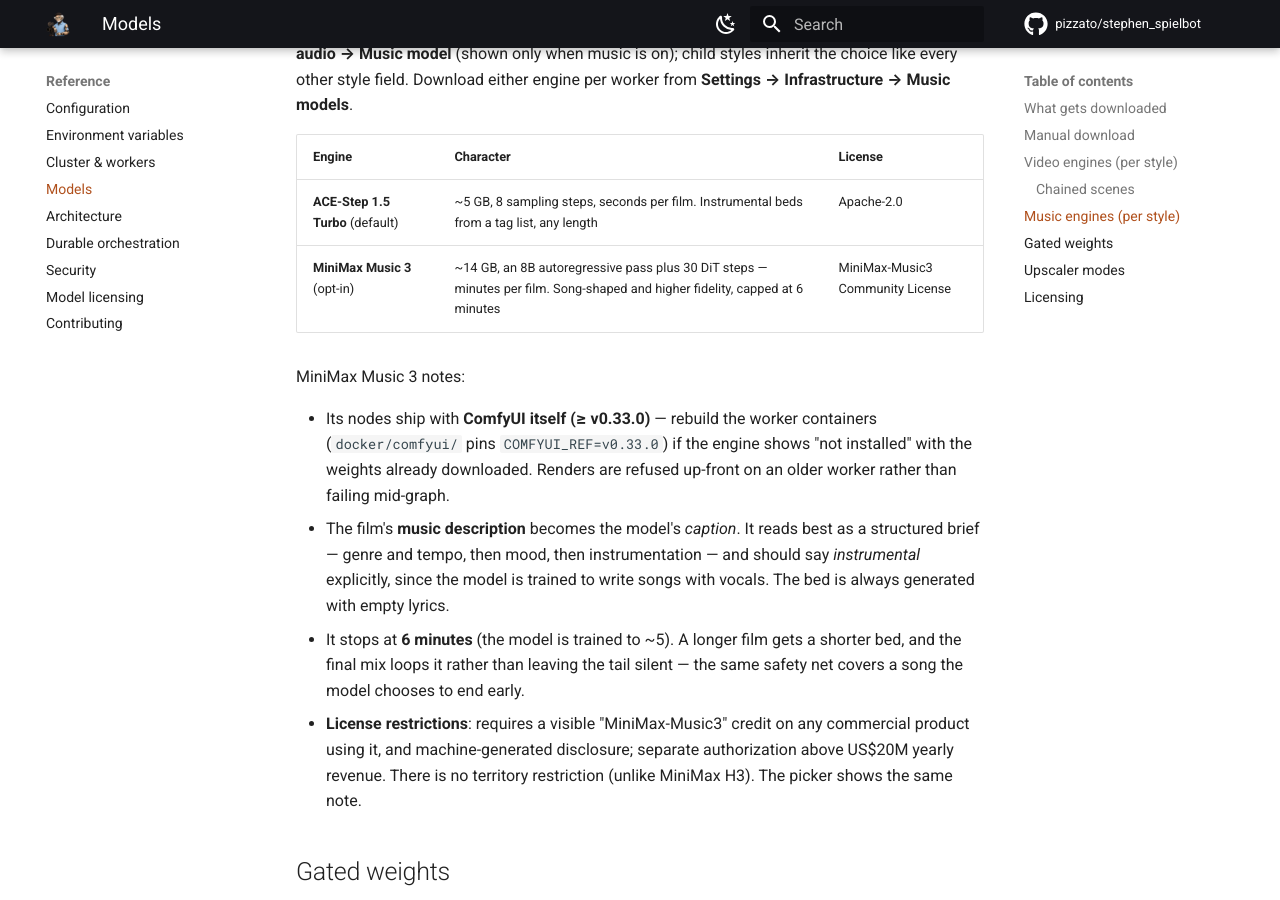
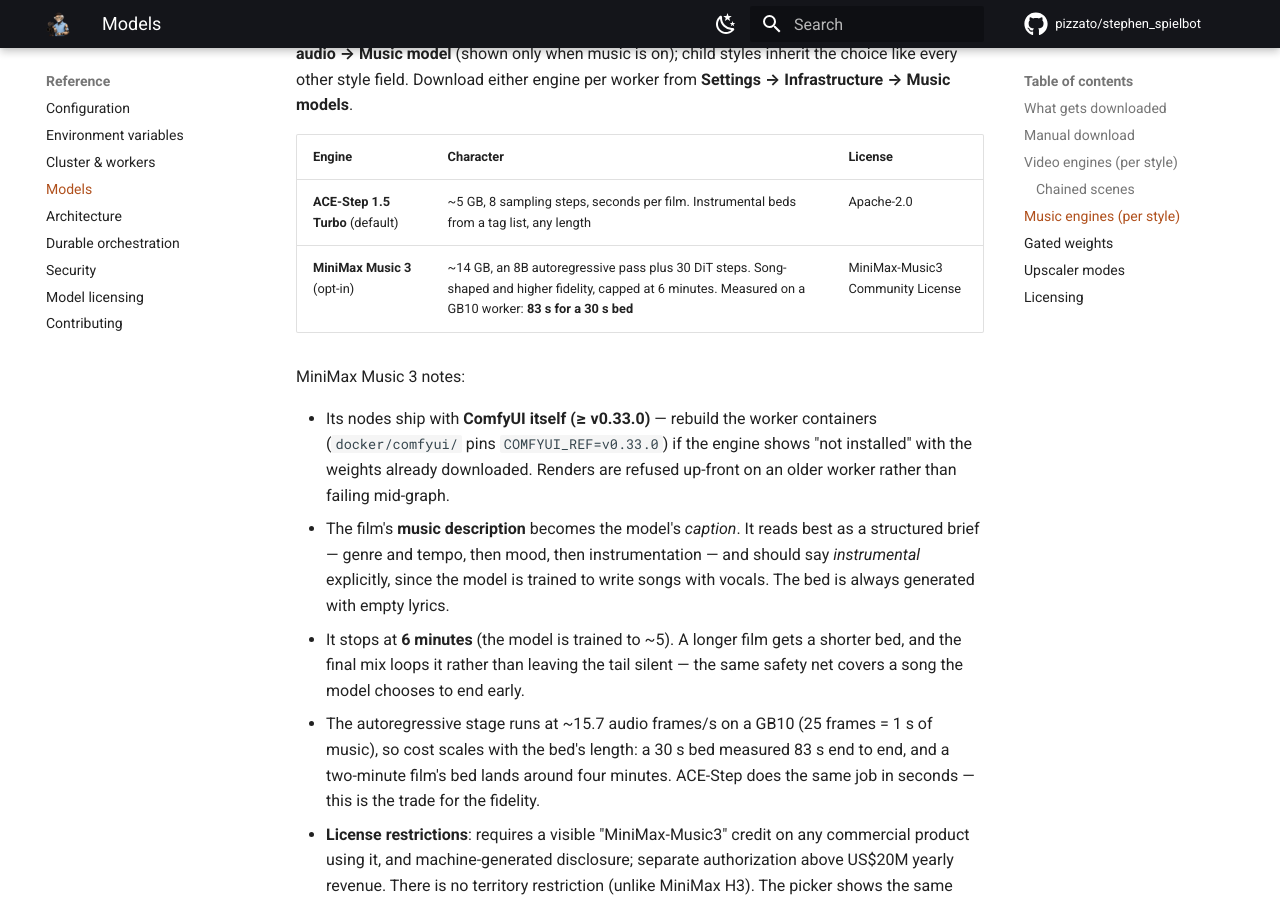
Before and after one commit to pizzato/stephen_spielbot, an MkDocs documentation site: the page built from docs/models.md, in a window 1280 px wide and 900 px high, scrolled down 5723 px. Built offline with MkDocs 1.6.1 and Material for MkDocs 9.7.7, drawn with Linux system fonts in a browser that asks for light colours; comment, search, counter and statistics services are not loaded.

Commit message:
Quote the measured cost of a MiniMax Music 3 bed
83 s for a 30 s bed on a GB10, ~15.7 audio frames/s in the autoregressive
stage — measured on s1 after the v0.33.0 rebuild. Replaces "takes minutes"
with the number.

Co-Authored-By: Claude Opus 5 <noreply@anthropic.com>

```diff
--- a/docs/models.md
+++ b/docs/models.md
@@ -272,7 +272,7 @@ per worker from **Settings → Infrastructure → Music models**.
 | Engine | Character | License |
 |---|---|---|
 | **ACE-Step 1.5 Turbo** (default) | ~5 GB, 8 sampling steps, seconds per film. Instrumental beds from a tag list, any length | Apache-2.0 |
-| **MiniMax Music 3** (opt-in) | ~14 GB, an 8B autoregressive pass plus 30 DiT steps — minutes per film. Song-shaped and higher fidelity, capped at 6 minutes | MiniMax-Music3 Community License |
+| **MiniMax Music 3** (opt-in) | ~14 GB, an 8B autoregressive pass plus 30 DiT steps. Song-shaped and higher fidelity, capped at 6 minutes. Measured on a GB10 worker: **83 s for a 30 s bed** | MiniMax-Music3 Community License |
 
 MiniMax Music 3 notes:
 
@@ -287,6 +287,10 @@ MiniMax Music 3 notes:
 - It stops at **6 minutes** (the model is trained to ~5). A longer film gets a
   shorter bed, and the final mix loops it rather than leaving the tail silent —
   the same safety net covers a song the model chooses to end early.
+- The autoregressive stage runs at ~15.7 audio frames/s on a GB10 (25 frames =
+  1 s of music), so cost scales with the bed's length: a 30 s bed measured 83 s
+  end to end, and a two-minute film's bed lands around four minutes. ACE-Step
+  does the same job in seconds — this is the trade for the fidelity.
 - **License restrictions**: requires a visible "MiniMax-Music3" credit on any
   commercial product using it, and machine-generated disclosure; separate
   authorization above US$20M yearly revenue. There is no territory restriction
```
Also changed, not shown: 1 other file.
